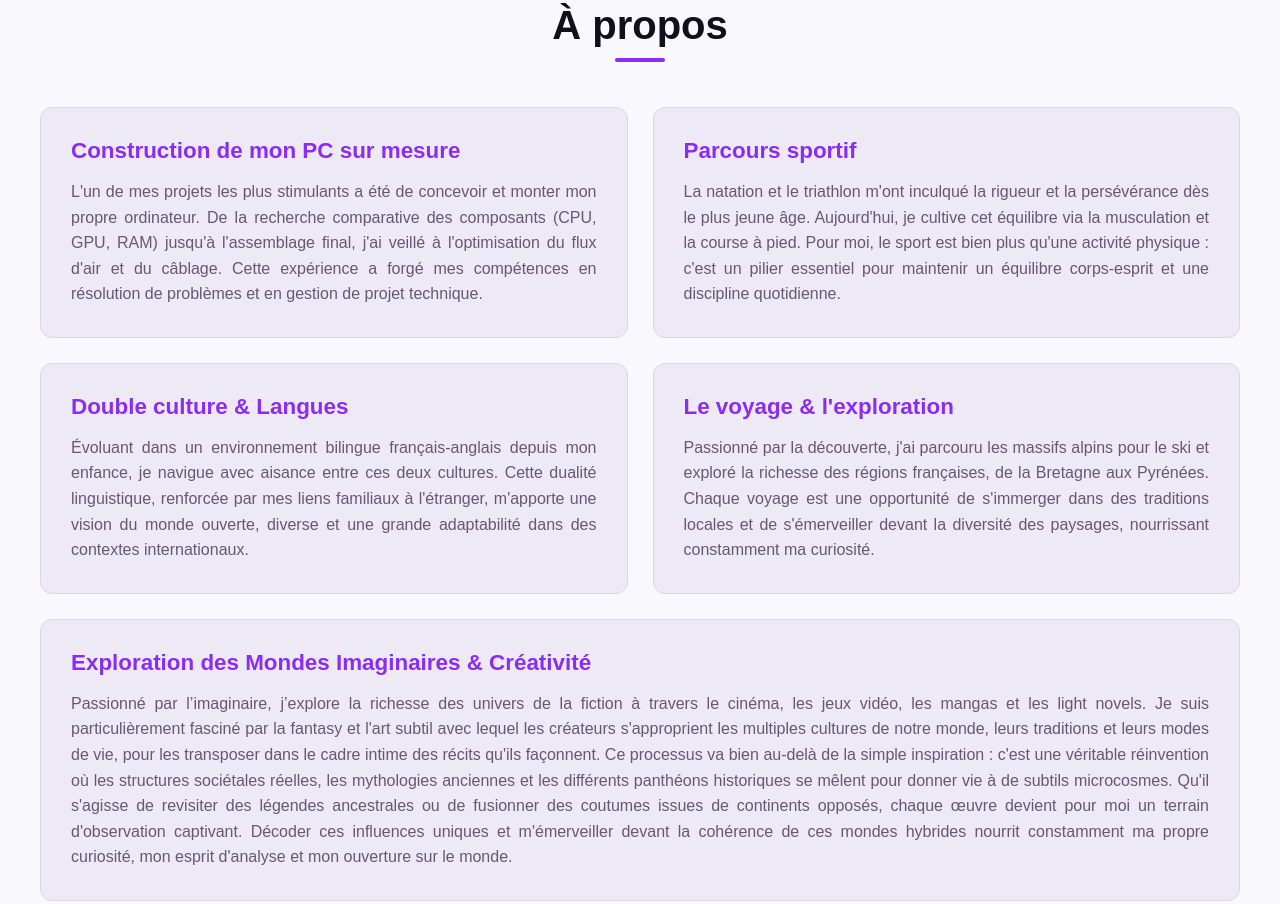
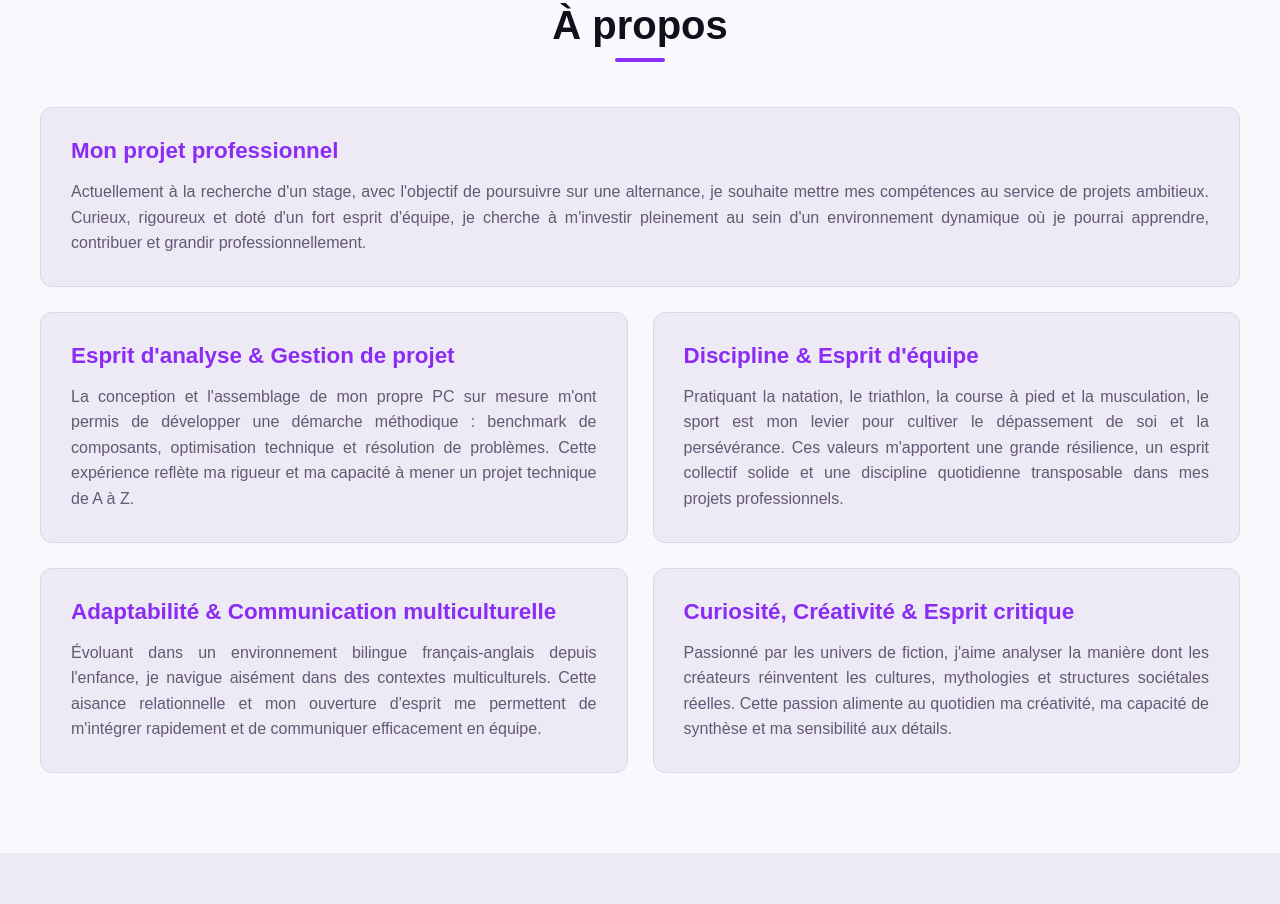
Before and after one commit to aurelien-jones/Portfolio, a plain HTML site: page index.html in a window 1280 px wide. Shown: the part 3391-4295 px from the top of the page. Drawn offline with nearby package versions, Linux system fonts and the light colour scheme.

Commit message:
Updated about me section

```diff
--- a/fr.json
+++ b/fr.json
@@ -5,6 +5,8 @@
     "nav_about": "À propos",
     "nav_cv": "CV",
     "nav_contact": "Contact",
+
+
     "section_experience_title": "Projet professionnel",
     "experience_project1_title": "Projet d’analyse et de nettoyage de base de données",
     "experience_project1_desc": "Exploitation de requêtes SQL pour extraire, nettoyer et structurer des données issues d’une base de données. Les informations ont ensuite été exportées au format CSV, aboutissant à la création d’un rapport synthétique présentant les résultats obtenus et les principaux enseignements tirés de l’analyse. Ce projet met en œuvre des compétences en gestion de bases de données, en analyse de données et en rédaction de rapports.",
@@ -13,6 +15,8 @@
     "experience_project3_title": "Quiz interactif en ligne",
     "experience_project3_desc": "Quiz en ligne développé avec la framework Flask en Python, générant un résultat personnalisé à partir des réponses de l'utilisateur. Ce projet met en œuvre la création d'une interfaces web, le traitement de formulaires et la logique métier côté serveur.",
     "experience_click_info": "Cliquez pour plus de détails →",
+
+
     "section_skills_title": "Compétences",
     "skills_languages": "Langues",
     "skills_fr_title": "Français",
@@ -21,20 +25,25 @@
     "skills_en_desc": "Langue maternelle / Bilingue",
     "skills_tech": "Programmation & Technologies",
     "skills_tools": "Technologies & Formats",
+
+
     "section_about_title": "À propos",
-    "about_pc_title": "Construction de mon PC sur mesure",
-    "about_pc_desc": "L'un de mes projets les plus stimulants a été de concevoir et monter mon propre ordinateur. De la recherche comparative des composants (CPU, GPU, RAM) jusqu'à l'assemblage final, j'ai veillé à l'optimisation du flux d'air et du câblage. Cette expérience a forgé mes compétences en résolution de problèmes et en gestion de projet technique.",
-    "about_sport_title": "Parcours sportif",
-    "about_sport_desc": "La natation et le triathlon m'ont inculqué la rigueur et la persévérance dès le plus jeune âge. Aujourd'hui, je cultive cet équilibre via la musculation et la course à pied. Pour moi, le sport est bien plus qu'une activité physique : c'est un pilier essentiel pour maintenir un équilibre corps-esprit et une discipline quotidienne.",
-    "about_culture_title": "Double culture & Langues",
-    "about_culture_desc": "Évoluant dans un environnement bilingue français-anglais depuis mon enfance, je navigue avec aisance entre ces deux cultures. Cette dualité linguistique, renforcée par mes liens familiaux à l'étranger, m'apporte une vision du monde ouverte, diverse et une grande adaptabilité dans des contextes internationaux.",
-    "about_travel_title": "Le voyage & l'exploration",
-    "about_travel_desc": "Passionné par la découverte, j'ai parcouru les massifs alpins pour le ski et exploré la richesse des régions françaises, de la Bretagne aux Pyrénées. Chaque voyage est une opportunité de s'immerger dans des traditions locales et de s'émerveiller devant la diversité des paysages, nourrissant constamment ma curiosité.",
-    "about_worlds_title": "Exploration des Mondes Imaginaires & Créativité",
-    "about_worlds_desc": "Passionné par l’imaginaire, j’explore la richesse des univers de la fiction à travers le cinéma, les jeux vidéo, les mangas et les light novels. Je suis particulièrement fasciné par la fantasy et l'art subtil avec lequel les créateurs s'approprient les multiples cultures de notre monde, leurs traditions et leurs modes de vie, pour les transposer dans le cadre intime des récits qu'ils façonnent. Ce processus va bien au-delà de la simple inspiration : c'est une véritable réinvention où les structures sociétales réelles, les mythologies anciennes et les différents panthéons historiques se mêlent pour donner vie à de subtils microcosmes. Qu'il s'agisse de revisiter des légendes ancestrales ou de fusionner des coutumes issues de continents opposés, chaque œuvre devient pour moi un terrain d'observation captivant. Décoder ces influences uniques et m'émerveiller devant la cohérence de ces mondes hybrides nourrit constamment ma propre curiosité, mon esprit d'analyse et mon ouverture sur le monde.",
+    "about_intro_title": "Mon projet professionnel",
+    "about_intro_desc": "Actuellement à la recherche d'un stage, avec l'objectif de poursuivre sur une alternance, je souhaite mettre mes compétences au service de projets ambitieux. Curieux, rigoureux et doté d'un fort esprit d'équipe, je cherche à m'investir pleinement au sein d'un environnement dynamique où je pourrai apprendre, contribuer et grandir professionnellement.",
+    "about_pc_title": "Esprit d'analyse & Gestion de projet",
+    "about_pc_desc": "La conception et l'assemblage de mon propre PC sur mesure m'ont permis de développer une démarche méthodique : benchmark de composants, optimisation technique et résolution de problèmes. Cette expérience reflète ma rigueur et ma capacité à mener un projet technique de A à Z.",
+    "about_sport_title": "Discipline & Esprit d'équipe",
+    "about_sport_desc": "Pratiquant la natation, le triathlon, la course à pied et la musculation, le sport est mon levier pour cultiver le dépassement de soi et la persévérance. Ces valeurs m'apportent une grande résilience, un esprit collectif solide et une discipline quotidienne transposable dans mes projets professionnels.",
+    "about_culture_title": "Adaptabilité & Communication multiculturelle",
+    "about_culture_desc": "Évoluant dans un environnement bilingue français-anglais depuis l'enfance, je navigue aisément dans des contextes multiculturels. Cette aisance relationnelle et mon ouverture d'esprit me permettent de m'intégrer rapidement et de communiquer efficacement en équipe.",
+    "about_worlds_title": "Curiosité, Créativité & Esprit critique",
+    "about_worlds_desc": "Passionné par les univers de fiction, j'aime analyser la manière dont les créateurs réinventent les cultures, mythologies et structures sociétales réelles. Cette passion alimente au quotidien ma créativité, ma capacité de synthèse et ma sensibilité aux détails.",
+
+
     "section_cv_title": "Curriculum Vitae",
     "section_cv_desc": "Pour une vision plus détaillée de mes compétences et de mon expérience, je vous invite à consulter mon CV ci-dessous.",
     "section_cv_btn": "Télécharger le CV (PDF)",
+
 
     "2nd_return": "Revenir sur mon portfolio",
     "2nd_p1_title": "Chatbot Java Intelligent et Interface Web",
--- a/index.html
+++ b/index.html
@@ -145,6 +145,11 @@
     <section id="Propos">
       <h1 data-i18n="section_about_title"></h1>
 
+      <article class="propos-item full-width">
+        <h2 data-i18n="about_intro_title"></h2>
+        <p data-i18n="about_intro_desc"></p>
+      </article>
+
       <article class="propos-item">
         <h2 data-i18n="about_pc_title"></h2>
         <p data-i18n="about_pc_desc"></p>
@@ -161,11 +166,6 @@
       </article>
 
       <article class="propos-item">
-        <h2 data-i18n="about_travel_title"></h2>
-        <p data-i18n="about_travel_desc"></p>
-      </article>
-
-      <article class="propos-item full-width">
         <h2 data-i18n="about_worlds_title"></h2>
         <p data-i18n="about_worlds_desc"></p>
       </article>
```
Also changed, not shown: en.json (+20 -11 lines).
